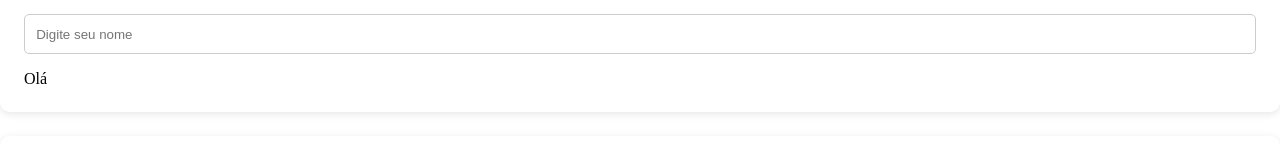
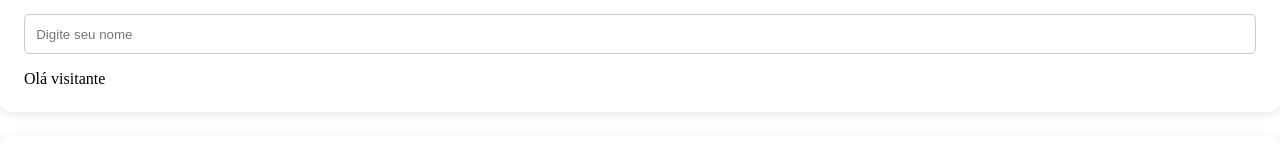
Before and after one commit to jenifer-goncalves/estudos_react, a React (Vite) app: page / in a window 1280 px wide. Shown: the part 345-505 px from the top of the page. Built offline with nearby package versions, Linux system fonts and the light colour scheme.

Commit message:
Função para o nome funcionando

```diff
--- a/src/components/Tema/Tema.jsx
+++ b/src/components/Tema/Tema.jsx
@@ -53,8 +53,8 @@ function Tema() {
             {/* Caso 2: Campo de texto */}
             <section className={styles.card}>
                 <h1>2. Campo de texto (useState)</h1>
-                <input className={styles.input} type="text" placeholder="Digite seu nome"/>
-                <p>Olá {nome}</p>
+                <input className={styles.input} type="text" placeholder="Digite seu nome" value={nome} onChange={(e) => setNome(e.target.value)}/>
+                <p>Olá {nome || "visitante"}</p>
             </section>
 
             {/* Caso 3: Alternância de tema */}
```
